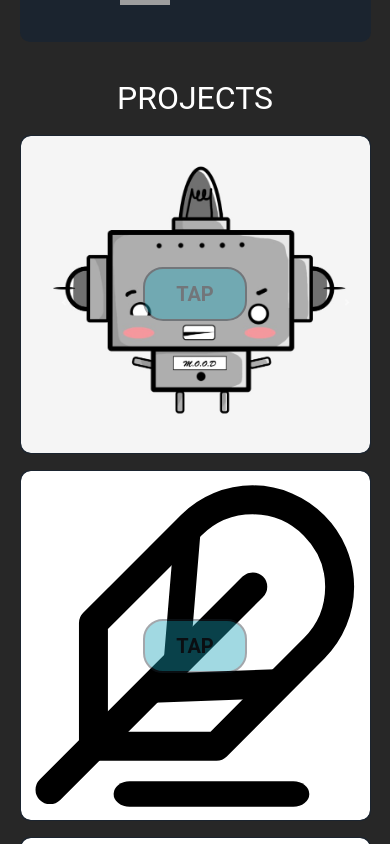
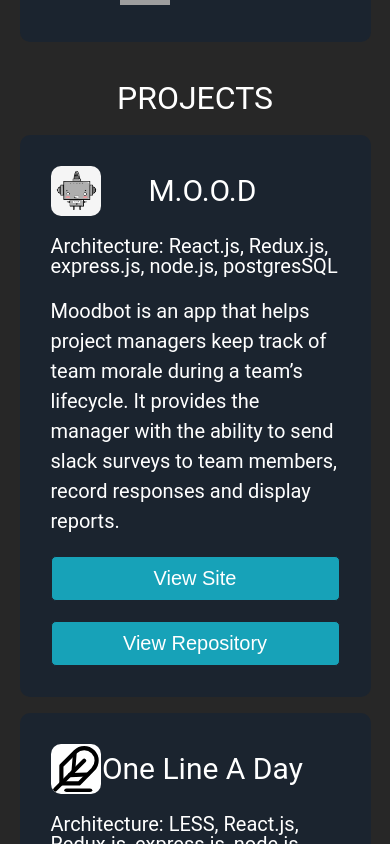
Before and after one commit to gittc100/Portfolio, a React (Create React App) app in the folder app/: page / in a window 390 px wide. Shown: the part 1460-2304 px from the top of the page. Built offline with nearby package versions, Linux system fonts and the light colour scheme; grey boxes are pictures that could not be loaded.

Commit message:
Fixed css and added favicon

```diff
--- a/app/public/index.html
+++ b/app/public/index.html
@@ -13,6 +13,7 @@
       user's mobile device or desktop. See https://developers.google.com/web/fundamentals/web-app-manifest/
     -->
     <link rel="manifest" href="%PUBLIC_URL%/manifest.json" />
+    <link rel="shortcut icon" href="%PUBLIC_URL%/favicon.ico">
     <!-- <link rel="stylesheet" href="https://use.fontawesome.com/releases/v5.8.1/css/all.css" integrity="sha384-50oBUHEmvpQ+1lW4y57PTFmhCaXp0ML5d60M1M7uH2+nqUivzIebhndOJK28anvf" crossorigin="anonymous"> -->
     <link rel="stylesheet" href="https://use.fontawesome.com/releases/v5.7.2/css/all.css"
     integrity="sha384-fnmOCqbTlWIlj8LyTjo7mOUStjsKC4pOpQbqyi7RrhN7udi9RwhKkMHpvLbHG9Sr" crossorigin="anonymous">
--- a/app/src/components/projects.js
+++ b/app/src/components/projects.js
@@ -19,7 +19,7 @@ let projects = [
     title: "One Line A Day",
     sub_title: `LESS, React.js, Redux.js, express.js, node.js, postgresSQL`,
     description:
-      "One Line a Day is a personal journal allowing the user to create, view and edit a single entry per day in a span of ten years.",
+      "One Line a Day is a personal journal allowing the user to create a profile, intializing a new journal fitted with 10 years worth of entries starting from the intial date of registration. The journal owner has the capability to login and access their journal at any time. All entries are editable. Additional features include sorting entries by current month and year",
     domain_link: "https://www.one-line-a-day.com/",
     gitrepo: "https://github.com/gittc100/One_Line_A_Day_Thomas_Front_End",
     photos: lineImage
@@ -46,20 +46,22 @@ class Projects extends Component {
               {projects.map(item => {
                 return (
                   <div key={item.id} className="container-project">
-                    <img src={item.photos} alt="not working" />
                     <div className="container-project-absolute">
-                      <h3>{item.title}</h3>
-                      <div className="tap-here"><p>TAP</p></div>
-                      <h4>Stack:<br/>{item.sub_title}</h4>
+                      <div className="container-title">
+                        <img src={item.photos} alt="not working" />
+                        <h3>{item.title}</h3>
+                        <div className="container-fake-img"/>
+                      </div>
+                      <h4>Architecture: {item.sub_title}</h4>
                       <p>{item.description}</p>
-                      <div>
+                      <div className="container-buttons">
                         <button
                           onClick={event => {
                             event.preventDefault();
                             window.open(item.domain_link);
                           }}
                         >
-                          Site
+                          View Site
                         </button>
                         <button
                           onClick={event => {
@@ -67,7 +69,7 @@ class Projects extends Component {
                             window.open(item.gitrepo);
                           }}
                         >
-                          Repo
+                          View Repository
                         </button>
                       </div>
                     </div>
--- a/app/src/css/index.css
+++ b/app/src/css/index.css
@@ -512,296 +512,152 @@ textarea {
 .container-main-projects #projects .container-main .container-projects {
   width: 100%;
   display: flex;
-  flex-direction: row;
-  justify-content: space-between;
-  flex-wrap: wrap;
+  flex-direction: column;
 }
 .container-main-projects #projects .container-main .container-projects .container-project {
-  transition-duration: 1s;
-  display: flex;
-  position: relative;
-  flex-direction: column;
-  justify-content: space-evenly;
-  align-items: center;
+  width: 100%;
+  padding: 3rem;
   border: 1px solid transparent;
   border-radius: 1rem;
-  width: 49%;
   margin-bottom: 1.6rem;
   background-color: #1b242f;
-  overflow: hidden;
 }
-.container-main-projects #projects .container-main .container-projects .container-project img {
+.container-main-projects #projects .container-main .container-projects .container-project .container-project-absolute {
+  width: 100%;
+  display: flex;
+  flex-direction: column;
+  justify-content: space-between;
+  align-items: center;
+}
+.container-main-projects #projects .container-main .container-projects .container-project .container-project-absolute .container-title {
+  display: flex;
+  flex-direction: row;
+  align-items: center;
+  margin-bottom: 2rem;
+  width: 100%;
+}
+.container-main-projects #projects .container-main .container-projects .container-project .container-project-absolute .container-title img {
   z-index: 0;
-  transition-duration: 1s;
-  width: 100%;
-  height: 100%;
+  width: 7rem;
+  height: 7rem;
   border-radius: 1rem;
   background-color: #FFFFFF;
 }
-.container-main-projects #projects .container-main .container-projects .container-project .tap-here {
-  z-index: 0;
-  position: absolute;
-  top: 0;
-  left: 0;
-  width: 100%;
-  height: 100%;
-  display: none;
-  flex-direction: column;
-  justify-content: space-evenly;
-  align-items: center;
-}
-.container-main-projects #projects .container-main .container-projects .container-project .tap-here p {
-  font-size: 2rem;
-  z-index: 0;
-  text-align: center;
-  width: 30%;
-  margin: 0;
-  padding: 1rem;
-  display: none;
-  color: #1b242f;
-  font-weight: bold;
-  border: 2px solid #1b242f;
-  border-radius: 2rem;
-  background: #17A2B8;
-  opacity: 0.4;
-}
-@media (max-width: 900px) {
-  .container-main-projects #projects .container-main .container-projects .container-project .tap-here {
-    display: flex;
-  }
-  .container-main-projects #projects .container-main .container-projects .container-project .tap-here p {
-    display: initial;
+@media (max-width: 600px) {
+  .container-main-projects #projects .container-main .container-projects .container-project .container-project-absolute .container-title img {
+    width: 5rem;
+    height: 5rem;
   }
 }
-.container-main-projects #projects .container-main .container-projects .container-project h3 {
-  transition-duration: 1s;
-  display: none;
+.container-main-projects #projects .container-main .container-projects .container-project .container-project-absolute .container-title h3 {
   color: #FFFFFF;
   text-align: center;
   font-size: 3rem;
-  margin-bottom: 1rem;
-  margin-top: 1rem;
-  width: 80%;
-}
-@media (max-width: 1100px) {
-  .container-main-projects #projects .container-main .container-projects .container-project h3 {
-    font-size: 1.8rem;
-  }
+  width: 100%;
 }
 @media (max-width: 900px) {
-  .container-main-projects #projects .container-main .container-projects .container-project h3 {
-    font-size: 1.8rem;
-  }
-}
-@media (max-width: 700px) {
-  .container-main-projects #projects .container-main .container-projects .container-project h3 {
-    font-size: 2.2rem;
+  .container-main-projects #projects .container-main .container-projects .container-project .container-project-absolute .container-title h3 {
+    font-size: 3rem;
   }
 }
 @media (max-width: 600px) {
-  .container-main-projects #projects .container-main .container-projects .container-project h3 {
-    font-size: 2.2rem;
+  .container-main-projects #projects .container-main .container-projects .container-project .container-project-absolute .container-title h3 {
+    font-size: 3rem;
   }
 }
-@media (max-width: 450px) {
-  .container-main-projects #projects .container-main .container-projects .container-project h3 {
-    font-size: 1.4rem;
-    margin-bottom: 0.5rem;
+.container-main-projects #projects .container-main .container-projects .container-project .container-project-absolute .container-title .container-fake-img {
+  width: 7rem;
+}
+@media (max-width: 600px) {
+  .container-main-projects #projects .container-main .container-projects .container-project .container-project-absolute .container-title .container-fake-img {
+    width: 5rem;
   }
 }
-.container-main-projects #projects .container-main .container-projects .container-project h4 {
-  transition-duration: 1s;
-  display: none;
+.container-main-projects #projects .container-main .container-projects .container-project .container-project-absolute h4 {
   color: #FFFFFF;
   text-align: center;
-  font-size: 1.8rem;
-  margin-bottom: 1rem;
+  font-size: 2rem;
+  margin-bottom: 2rem;
   padding-bottom: 0;
-  width: 80%;
+  width: 100%;
   text-align: left;
-  line-height: 2rem;
-}
-@media (max-width: 1100px) {
-  .container-main-projects #projects .container-main .container-projects .container-project h4 {
-    font-size: 1.2rem;
-    line-height: 1.4rem;
-  }
+  line-height: 2.8rem;
 }
 @media (max-width: 900px) {
-  .container-main-projects #projects .container-main .container-projects .container-project h4 {
-    font-size: 1.2rem;
-    line-height: 1.4rem;
-  }
-}
-@media (max-width: 700px) {
-  .container-main-projects #projects .container-main .container-projects .container-project h4 {
-    font-size: 1.8rem;
+  .container-main-projects #projects .container-main .container-projects .container-project .container-project-absolute h4 {
+    font-size: 2rem;
     line-height: 2rem;
   }
 }
 @media (max-width: 600px) {
-  .container-main-projects #projects .container-main .container-projects .container-project h4 {
-    font-size: 1.8rem;
+  .container-main-projects #projects .container-main .container-projects .container-project .container-project-absolute h4 {
+    font-size: 2rem;
     line-height: 2rem;
   }
 }
-@media (max-width: 450px) {
-  .container-main-projects #projects .container-main .container-projects .container-project h4 {
-    font-size: 1.3rem;
-    line-height: 1.2rem;
-  }
-}
-.container-main-projects #projects .container-main .container-projects .container-project p {
-  transition-duration: 1s;
-  display: none;
+.container-main-projects #projects .container-main .container-projects .container-project .container-project-absolute p {
   color: #FFFFFF;
   text-align: left;
-  font-size: 1.6rem;
-  margin-bottom: 1rem;
+  font-size: 2rem;
+  margin-bottom: 2rem;
   padding-bottom: 0;
-  width: 80%;
+  width: 100%;
 }
-@media (max-width: 1700px) {
-  .container-main-projects #projects .container-main .container-projects .container-project p {
+@media (max-width: 900px) {
+  .container-main-projects #projects .container-main .container-projects .container-project .container-project-absolute p {
     font-size: 2rem;
   }
 }
-@media (max-width: 1500px) {
-  .container-main-projects #projects .container-main .container-projects .container-project p {
-    font-size: 1.2rem;
+@media (max-width: 600px) {
+  .container-main-projects #projects .container-main .container-projects .container-project .container-project-absolute p {
+    font-size: 2rem;
   }
 }
-@media (max-width: 1300px) {
-  .container-main-projects #projects .container-main .container-projects .container-project p {
-    font-size: 1.2rem;
-  }
-}
-@media (max-width: 1100px) {
-  .container-main-projects #projects .container-main .container-projects .container-project p {
-    font-size: 1.2rem;
-  }
-}
-@media (max-width: 900px) {
-  .container-main-projects #projects .container-main .container-projects .container-project p {
-    font-size: 1.2rem;
-  }
-}
-@media (max-width: 700px) {
-  .container-main-projects #projects .container-main .container-projects .container-project p {
-    font-size: 1.6rem;
-  }
-}
-@media (max-width: 600px) {
-  .container-main-projects #projects .container-main .container-projects .container-project p {
-    font-size: 1.6rem;
-  }
-}
-@media (max-width: 450px) {
-  .container-main-projects #projects .container-main .container-projects .container-project p {
-    font-size: 1.2rem;
-  }
-}
-.container-main-projects #projects .container-main .container-projects .container-project div {
+.container-main-projects #projects .container-main .container-projects .container-project .container-project-absolute .container-buttons {
   display: flex;
-  width: 80%;
+  width: 100%;
   justify-content: space-between;
 }
-.container-main-projects #projects .container-main .container-projects .container-project div button {
+.container-main-projects #projects .container-main .container-projects .container-project .container-project-absolute .container-buttons button {
   transition-duration: 1s;
-  display: none;
   cursor: pointer;
-  font-size: 1.6rem;
+  font-size: 2rem;
   padding: 1rem;
   color: #FFFFFF;
   background-color: #17A2B8;
   border: 1px solid #1b242f;
   border-radius: 0.5rem;
   width: 45%;
-  height: auto;
-  margin-bottom: 2rem;
-}
-@media (max-width: 1100px) {
-  .container-main-projects #projects .container-main .container-projects .container-project div button {
-    font-size: 1.2rem;
-  }
 }
 @media (max-width: 900px) {
-  .container-main-projects #projects .container-main .container-projects .container-project div button {
-    font-size: 1.2rem;
-  }
-}
-@media (max-width: 700px) {
-  .container-main-projects #projects .container-main .container-projects .container-project div button {
-    font-size: 1.6rem;
+  .container-main-projects #projects .container-main .container-projects .container-project .container-project-absolute .container-buttons button {
+    font-size: 2rem;
   }
 }
 @media (max-width: 600px) {
-  .container-main-projects #projects .container-main .container-projects .container-project div button {
-    font-size: 1.6rem;
+  .container-main-projects #projects .container-main .container-projects .container-project .container-project-absolute .container-buttons button {
+    font-size: 2rem;
+    width: 100%;
   }
 }
-@media (max-width: 450px) {
-  .container-main-projects #projects .container-main .container-projects .container-project div button {
-    font-size: 1.2rem;
-  }
-}
-.container-main-projects #projects .container-main .container-projects .container-project div button:hover {
+.container-main-projects #projects .container-main .container-projects .container-project .container-project-absolute .container-buttons button:hover {
   color: #1b242f;
   background-color: #f58a11;
   border: 1px solid #1b242f;
   border-radius: 0.5rem;
 }
-@media (max-width: 700px) {
-  .container-main-projects #projects .container-main .container-projects .container-project {
+@media (max-width: 600px) {
+  .container-main-projects #projects .container-main .container-projects .container-project .container-project-absolute .container-buttons {
+    flex-direction: column;
+    height: 11rem;
+  }
+}
+@media (max-width: 900px) {
+  .container-main-projects #projects .container-main {
     width: 100%;
   }
 }
 @media (max-width: 600px) {
-  .container-main-projects #projects .container-main .container-projects .container-project {
-    width: 100%;
-  }
-}
-@media (max-width: 400px) {
-  .container-main-projects #projects .container-main .container-projects .container-project {
-    width: 100%;
-  }
-}
-.container-main-projects #projects .container-main .container-project:hover {
-  cursor: pointer;
-  background-color: #1b242f;
-  min-height: auto;
-}
-.container-main-projects #projects .container-main .container-project:hover img {
-  opacity: 0;
-}
-.container-main-projects #projects .container-main .container-project:hover .container-project-absolute {
-  z-index: 0;
-  position: absolute;
-  top: 0;
-  left: 0;
-  width: 100%;
-  height: 100%;
-  display: flex;
-  flex-direction: column;
-  justify-content: space-evenly;
-  align-items: center;
-}
-.container-main-projects #projects .container-main .container-project:hover .container-project-absolute .tap-here {
-  display: none;
-}
-.container-main-projects #projects .container-main .container-project:hover .container-project-absolute h3 {
-  display: initial;
-}
-.container-main-projects #projects .container-main .container-project:hover .container-project-absolute h4 {
-  display: initial;
-}
-.container-main-projects #projects .container-main .container-project:hover .container-project-absolute p {
-  display: initial;
-}
-.container-main-projects #projects .container-main .container-project:hover .container-project-absolute button {
-  display: initial;
-}
-@media (max-width: 900px) {
   .container-main-projects #projects .container-main {
     width: 100%;
   }
--- a/app/src/less/projects.less
+++ b/app/src/less/projects.less
@@ -17,190 +17,108 @@
       .container-projects {
         width: 100%;
         display: flex;
-        flex-direction: row;
-        justify-content: space-between;
-        flex-wrap: wrap;
+        flex-direction: column;
         .container-project {
-          transition-duration: 1s;
-          display: flex;
-          position: relative;
-          flex-direction: column;
-          justify-content: space-evenly;
-          align-items: center;
+          width: 100%;
+          padding: 3rem;
           border: 1px solid transparent;
           border-radius: 1rem;
-          width: 49%;
-          // height: calc(width * 1.72);
-          // padding-top: 100%;
-          //   height: 40rem;
           margin-bottom: 1.6rem;
           background-color: @dark-slate;
-          overflow: hidden;
+          .container-project-absolute{
+            width: 100%;
+            display: flex;
+            flex-direction: column;
+            justify-content: space-between;
+            align-items: center;
+          .container-title{
+            display: flex;
+            flex-direction: row;
+            align-items: center;
+            margin-bottom: 2rem;
+            width: 100%;
             img {
-            // display: none;
               z-index: 0;
-            transition-duration: 1s;
-            width: 100%;
-            height: 100%;
+              width: 7rem;
+              height: 7rem;
               border-radius: 1rem;
               background-color:  @white;
+              @media @mobile {
+                width: 5rem;
+                height: 5rem;
               }
-          .tap-here {
-            z-index: 0;
-            position: absolute;
-            top: 0;
-            left: 0;
+            }
+            h3 {
+              color: @white;
+              text-align: center;
+              font-size: 3rem;
               width: 100%;
-            height: 100%;
-            display: none;
-            flex-direction: column;
-            justify-content: space-evenly;
-            align-items: center;
-            p {
-              font-size: 2rem;
-              z-index: 0;
-              text-align: center;
-              width: 30%;
-              margin: 0;
-              padding: 1rem;
-              display: none;
-              color: @dark-slate;
-              font-weight: bold;
-              border: 2px solid @dark-slate;
-              border-radius: 2rem;
-              background: @eastern-blue;
-              opacity: 0.4;
+              @media @tablet {
+                font-size: 3rem;
               }
-            @media @tablet {
-              display: flex;
-              p {
-                display: initial;
+              @media @mobile {
+                font-size: 3rem;
+              }
+            }
+            .container-fake-img{
+              width: 7rem;
+              @media @mobile {
+                width: 5rem;
               }
             }
           }
-          h3 {
-            transition-duration: 1s;
-            display: none;
+            h4 {
               color: @white;
               text-align: center;
-            font-size: 3rem;
-            margin-bottom: 1rem;
-            margin-top: 1rem;
-            width: 80%;
-            @media (max-width: 1100px) {
-              font-size: 1.8rem;
-            }
+              font-size: 2rem;
+              margin-bottom: 2rem;
+              padding-bottom: 0;
+              width: 100%;
+              text-align: left;
+              line-height: 2.8rem;
               @media @tablet {
-              font-size: 1.8rem;
-            }
-            @media (max-width: 700px) {
-              font-size: 2.2rem;
-            }
-            @media @mobile {
-              font-size: 2.2rem;
-            }
-            @media (max-width: 450px) {
-              font-size: 1.4rem;
-              margin-bottom: 0.5rem;
-            }
-          }
-          h4 {
-            transition-duration: 1s;
-            display: none;
-            color: @white;
-            text-align: center;
-            font-size: 1.8rem;
-            margin-bottom: 1rem;
-            padding-bottom: 0;
-            width: 80%;
-            text-align: left;
-            line-height: 2rem;
-            @media (max-width: 1100px) {
-              font-size: 1.2rem;
-              line-height: 1.4rem;
-            }
-            @media @tablet {
-              font-size: 1.2rem;
-              line-height: 1.4rem;
-            }
-            @media (max-width: 700px) {
-              font-size: 1.8rem;
+                font-size: 2rem;
                 line-height: 2rem;
               }
               @media @mobile {
-              font-size: 1.8rem;
+                font-size: 2rem;
                 line-height: 2rem;
-            }
-            @media (max-width: 450px) {
-              font-size: 1.3rem;
-              line-height: 1.2rem;
               }
             }
             p {
-            transition-duration: 1s;
-            display: none;
               color: @white;
               text-align: left;
-            font-size: 1.6rem;
-            margin-bottom: 1rem;
+              font-size: 2rem;
+              margin-bottom: 2rem;
               padding-bottom: 0;
-            width: 80%;
-            @media (max-width: 1700px) {
+              width: 100%;
+              @media @tablet {
                 font-size: 2rem;
               }
-            @media (max-width: 1500px) {
-              font-size: 1.2rem;
-            }
-            @media (max-width: 1300px) {
-              font-size: 1.2rem;
-            }
-            @media (max-width: 1100px) {
-              font-size: 1.2rem;
-            }
-            @media @tablet {
-              font-size: 1.2rem;
-            }
-            @media (max-width: 700px) {
-              font-size: 1.6rem;
-            }
               @media @mobile {
-              font-size: 1.6rem;
-            }
-            @media (max-width: 450px) {
-              font-size: 1.2rem;
+                font-size: 2rem;
               }
             }
-          div {
+            .container-buttons {
               display: flex;
-            width: 80%;
+              width: 100%;
               justify-content: space-between;
               button {
                 transition-duration: 1s;
-              display: none;
                 cursor: pointer;
-              font-size: 1.6rem;
+                font-size: 2rem;
                 padding: 1rem;
                 color: @white;
                 background-color: @eastern-blue;
                 border: 1px solid @dark-slate;
                 border-radius: 0.5rem;
                 width: 45%;
-              height: auto;
-              margin-bottom: 2rem;
-              @media (max-width: 1100px) {
-                font-size: 1.2rem;
-              }
                 @media @tablet {
-                font-size: 1.2rem;
-              }
-              @media (max-width: 700px) {
-                font-size: 1.6rem;
+                  font-size: 2rem;
                 }
                 @media @mobile {
-                font-size: 1.6rem;
-              }
-              @media (max-width: 450px) {
-                font-size: 1.2rem;
+                  font-size: 2rem;
+                  width: 100%;
                 }
               }
               button:hover {
@@ -209,61 +127,20 @@
                 border: 1px solid @dark-slate;
                 border-radius: 0.5rem;
               }
-          }
-          // @media @tablet {
-          //   width: 49%;
-          // }
-          @media (max-width: 700px) {
-            width: 100%;
-          }
               @media @mobile {
-            width: 100%;
-          }
-          @media (max-width: 400px) {
-            width: 100%;
+                flex-direction: column;
+                height: 11rem;
               }
           }
-      }
-      .container-project:hover {
-        cursor: pointer;
-        background-color: @dark-slate;
-        min-height: auto;
-        img {
-          // display: none;
-          opacity: 0;
-        }
-
-        .container-project-absolute {
-          z-index: 0;
-          position: absolute;
-          top: 0;
-          left: 0;
-          width: 100%;
-          height: 100%;
-          display: flex;
-          flex-direction: column;
-          justify-content: space-evenly;
-          align-items: center;
-          .tap-here {
-            display: none;
-          }
-          h3 {
-            display: initial;
-          }
-          h4 {
-            display: initial;
-          }
-          p {
-            display: initial;
-          }
-          button {
-            display: initial;
           }
         }
       }
       @media @tablet {
         width: 100%;
       }
+      @media @mobile {
+        width: 100%;
       }
     }
   }
+}
```
Also changed, not shown: 1 other file (tests, documents, lock files or other folders). Lines whose indentation alone changed are shown as unchanged.
